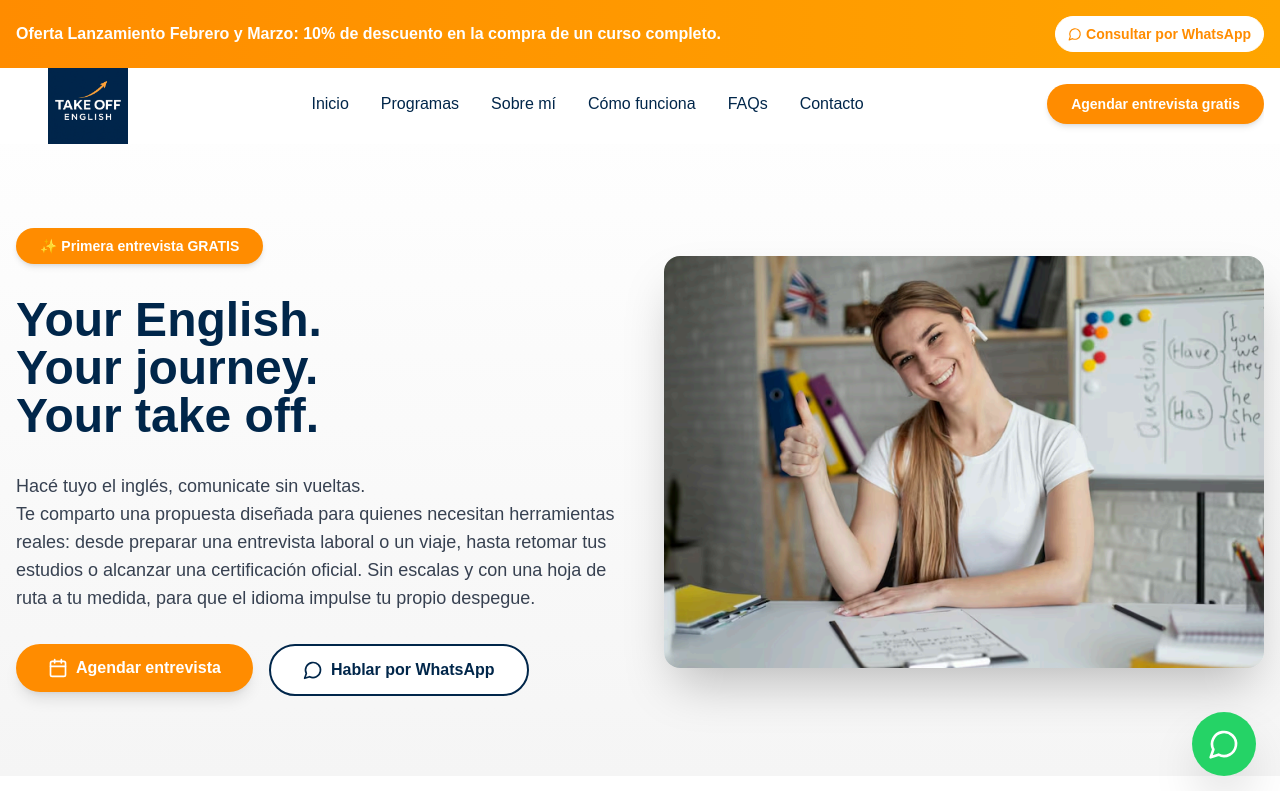
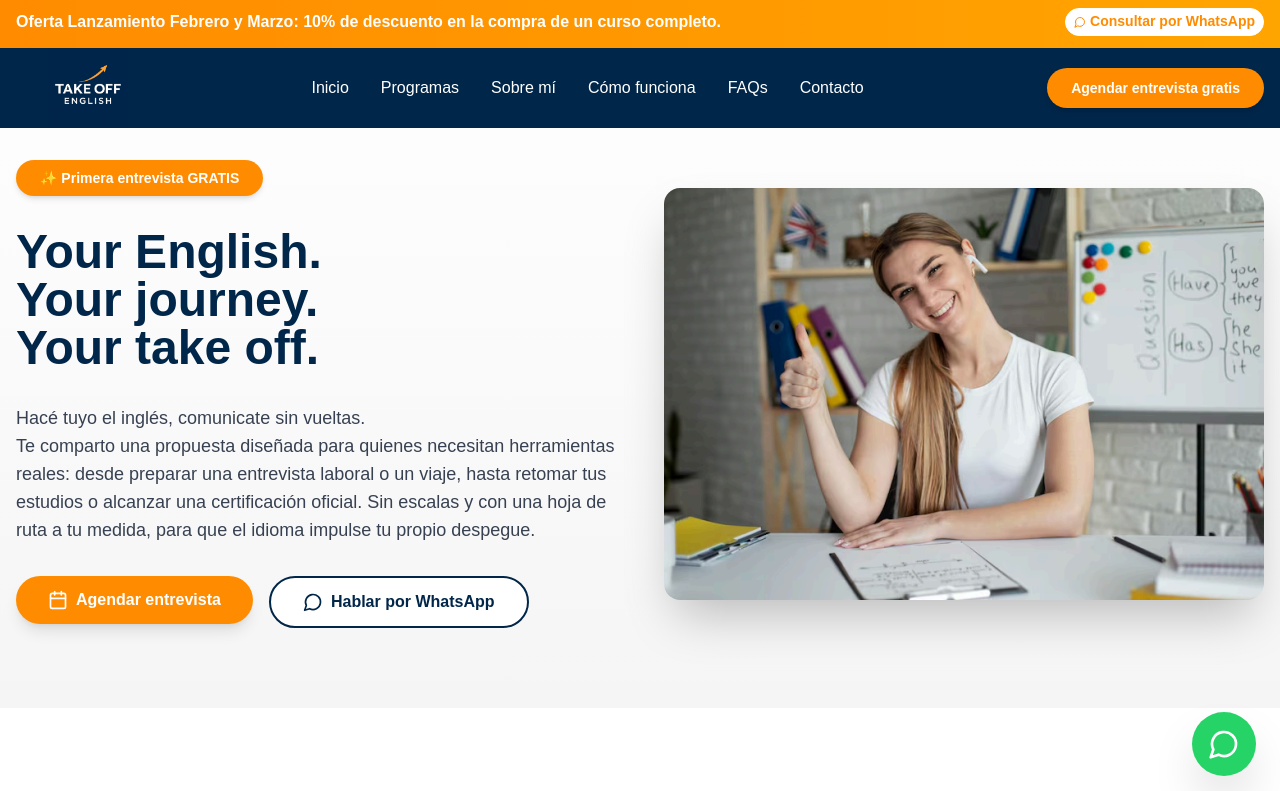
Before and after one commit to agusruiz11/takeOff-english-web, a React (Vite) app: page / in a window 1280 px wide. Shown: the top 791 px of the page. Built offline with nearby package versions, Linux system fonts and the light colour scheme; a web font is replaced by a local one.

Commit message:
fixes header and prommo banner. new whatsapp

```diff
--- a/package.json
+++ b/package.json
@@ -5,7 +5,7 @@
   "private": true,
   "scripts": {
     "dev": "vite --host :: --port 3000",
-    "build": "node tools/generate-llms.js || exit 0 && vite build",
+    "build": "vite build",
     "preview": "vite preview --host :: --port 3000"
   },
   "dependencies": {
--- a/src/components/About.jsx
+++ b/src/components/About.jsx
@@ -1,6 +1,7 @@
 import React from 'react';
 import { motion } from 'framer-motion';
 import { CheckCircle2 } from 'lucide-react';
+import aboutImage from '@/assets/images/about-me.png';
 
 const About = () => {
   const highlights = [
@@ -23,7 +24,7 @@ const About = () => {
             <img
               className="w-full max-w-sm h-auto rounded-2xl shadow-2xl mx-auto"
               alt="English teacher with students in professional setting"
-              src="./src/assets/images/about-me.png" />
+              src={aboutImage} />
           </motion.div>
 
           <motion.div
--- a/src/components/Contact.jsx
+++ b/src/components/Contact.jsx
@@ -18,7 +18,7 @@ const Contact = () => {
   });
 
   const handleWhatsApp = () => {
-    window.open('https://wa.me/5491158143809?text=Hola!%20Quiero%20agendar%20mi%20entrevista%20gratis%20para%20Take%20Off%20English%20😊', '_blank');
+    window.open('https://wa.me/5491179951001?text=Hola!%20Quiero%20agendar%20mi%20entrevista%20gratis%20para%20Take%20Off%20English%20😊', '_blank');
   };
 
   const handleCalendly = () => {
@@ -81,7 +81,7 @@ const Contact = () => {
                 <div className="text-center pb-2">
                   <p className="text-gray-600 text-sm mb-1">Teléfono</p>
                   <a
-                    href="https://wa.me/5491158143809"
+                    href="https://wa.me/5491179951001"
                     target="_blank"
                     rel="noopener noreferrer"
                     className="text-[#00264A] hover:text-[#FF8C00] font-semibold text-lg transition-colors duration-200"
--- a/src/components/Footer.jsx
+++ b/src/components/Footer.jsx
@@ -1,5 +1,6 @@
 import React from 'react';
 import { Facebook, Instagram, Linkedin, Mail } from 'lucide-react';
+import logo from '@/assets/images/logo.png';
 
 const Footer = () => {
   const scrollToSection = (id) => {
@@ -15,7 +16,7 @@ const Footer = () => {
         <div className="grid md:grid-cols-4 gap-8 mb-8">
           <div>
             <img
-              src="./src/assets/images/logo.png"
+              src={logo}
               alt="Take Off English logo"
               className="h-36 w-36 ml-8"
             />
@@ -68,12 +69,12 @@ const Footer = () => {
             <span className="font-semibold text-lg mb-4 block">Contacto</span>
             <div className="space-y-3 mb-4">
               <a
-                href="https://wa.me/5491158143809"
+                href="https://wa.me/5491179951001"
                 target="_blank"
                 rel="noopener noreferrer"
                 className="text-gray-300 hover:text-[#FF8C00] transition-colors duration-200 text-sm block"
               >
-                +54 9 11 5814-3809
+                +54 9 11 7995-1001
               </a>
               <a
                 href="mailto:info@takeoffenglish.ar"
@@ -97,7 +98,7 @@ const Footer = () => {
             <span className="font-semibold text-lg mb-4 block mt-6">Síguenos</span>
             <div className="flex space-x-4 mb-4">
               <a
-                href="#"
+                href="https://www.facebook.com/profile.php?id=61585903962614"
                 target="_blank"
                 rel="noopener noreferrer"
                 className="text-gray-300 hover:text-[#FF8C00] transition-colors duration-200"
@@ -130,7 +131,7 @@ const Footer = () => {
 
         <div className="border-t border-gray-700 pt-8 text-center">
           <p className="text-gray-400 text-sm">
-            © {new Date().getFullYear()} Take Off English. Todos los derechos reservados.
+            © {new Date().getFullYear()} Take Off English. Todos los derechos reservados. Desarrollado por <a href="https://posicionarte.online" target="_blank" rel="noopener noreferrer" className="text-gray-300 hover:text-[#FF8C00] transition-colors duration-200">Posicionarte Online</a>
           </p>
         </div>
       </div>
--- a/src/components/Header.jsx
+++ b/src/components/Header.jsx
@@ -3,12 +3,15 @@ import { motion } from 'framer-motion';
 import { Menu, X } from 'lucide-react';
 import { Button } from '@/components/ui/button';
 import { siteConfig } from '@/config/site';
+import logo from '@/assets/images/logo.png';
 
-const PROMO_BANNER_HEIGHT = 64; // Altura aproximada del banner en px
+const PROMO_BANNER_HEIGHT_DESKTOP = 48; // h-12 = 48px
+const PROMO_BANNER_HEIGHT_MOBILE = 80; // min-h-[80px] en mobile
 
 const Header = () => {
   const [isScrolled, setIsScrolled] = useState(false);
   const [isMobileMenuOpen, setIsMobileMenuOpen] = useState(false);
+  const [isMobile, setIsMobile] = useState(false);
 
   useEffect(() => {
     const handleScroll = () => {
@@ -18,12 +21,20 @@ const Header = () => {
     return () => window.removeEventListener('scroll', handleScroll);
   }, []);
 
+  useEffect(() => {
+    const mq = window.matchMedia('(max-width: 639px)');
+    const update = () => setIsMobile(mq.matches);
+    update();
+    mq.addEventListener('change', update);
+    return () => mq.removeEventListener('change', update);
+  }, []);
+
+  const promoBannerHeight = isMobile ? PROMO_BANNER_HEIGHT_MOBILE : PROMO_BANNER_HEIGHT_DESKTOP;
+
   // Calcular posición del header: si hay scroll, va a top: 0, si no y el promo está activo, va debajo del promo
   const getTopPosition = () => {
     if (!siteConfig.promoEnabled) return 0;
-    // Si hay scroll, el header sube a top: 0
-    // Si no hay scroll, el header está debajo del promo banner
-    return isScrolled ? 0 : PROMO_BANNER_HEIGHT;
+    return isScrolled ? 0 : promoBannerHeight;
   };
 
   const scrollToSection = (id) => {
@@ -47,7 +58,7 @@ const Header = () => {
     <header
       style={{ top: `${getTopPosition()}px` }}
       className={`fixed left-0 right-0 z-40 transition-all duration-300 overflow-hidden ${
-        isScrolled ? 'bg-white shadow-md' : 'bg-white/95 backdrop-blur-sm'
+        isScrolled ? 'bg-[#00264A] shadow-md' : 'bg-[#00264A] backdrop-blur-sm'
       }`}
     >
       <div className="container mx-auto px-4">
@@ -57,9 +68,9 @@ const Header = () => {
             className="flex items-center space-x-2 focus:outline-none hover:scale-120"
           >
             <img
-              src="./src/assets/images/logo.png"
+              src={logo}
               alt="Take Off English logo"
-              className="h-20 w-20 ml-8 object-contain"
+              className="h-16 sm:h-20 w-16 sm:w-20 ml-2 sm:ml-8 object-contain flex-shrink-0"
             />
           </button>
 
@@ -68,7 +79,7 @@ const Header = () => {
               <button
                 key={item.id}
                 onClick={() => scrollToSection(item.id)}
-                className="text-[#00264A] hover:text-[#FF8C00] transition-colors duration-200 font-medium"
+                className="text-white hover:text-[#FF8C00] transition-colors duration-200 font-medium"
               >
                 {item.label}
               </button>
@@ -85,7 +96,7 @@ const Header = () => {
           </div>
 
           <button
-            className="lg:hidden text-[#00264A] focus:outline-none"
+            className="lg:hidden text-white focus:outline-none mr-4"
             onClick={() => setIsMobileMenuOpen(!isMobileMenuOpen)}
           >
             {isMobileMenuOpen ? <X size={28} /> : <Menu size={28} />}
--- a/src/components/Hero.jsx
+++ b/src/components/Hero.jsx
@@ -3,9 +3,11 @@ import { motion } from 'framer-motion';
 import { Button } from '@/components/ui/button';
 import { MessageCircle, Calendar } from 'lucide-react';
 import { siteConfig } from '@/config/site';
+import heroImage from '@/assets/images/hero.png';
 
 const Hero = () => {
   const [isScrolled, setIsScrolled] = useState(false);
+  const [isMobile, setIsMobile] = useState(false);
 
   useEffect(() => {
     const handleScroll = () => {
@@ -15,21 +17,30 @@ const Hero = () => {
     return () => window.removeEventListener('scroll', handleScroll);
   }, []);
 
+  useEffect(() => {
+    const mq = window.matchMedia('(max-width: 639px)');
+    const update = () => setIsMobile(mq.matches);
+    update();
+    mq.addEventListener('change', update);
+    return () => mq.removeEventListener('change', update);
+  }, []);
+
   const handleWhatsApp = () => {
-    window.open('https://wa.me/5491158143809?text=Hola!%20Quiero%20agendar%20mi%20entrevista%20gratis%20para%20Take%20Off%20English%20😊', '_blank');
+    window.open('https://wa.me/5491179951001?text=Hola!%20Quiero%20agendar%20mi%20entrevista%20gratis%20para%20Take%20Off%20English%20😊', '_blank');
   };
   const handleCalendly = () => {
     window.open(siteConfig.calendlyUrl, '_blank');
   };
 
   // Ajustar padding-top dinámicamente:
-  // - Si hay scroll: solo Header (80px) = pt-32
-  // - Si no hay scroll y promo activo: Header (80px) + PromoBanner (64px) = pt-40
-  // - Si no hay scroll y promo inactivo: solo Header (80px) = pt-32
-  const paddingTop = (siteConfig.promoEnabled && !isScrolled) ? 'pt-40' : 'pt-32';
+  // - Si hay scroll: Header 80px (pt-20)
+  // - Si no hay scroll y promo activo: mobile 80+80=160 (pt-40), desktop 48+80=128 (pt-32)
+  const paddingTop = (siteConfig.promoEnabled && !isScrolled)
+    ? (isMobile ? 'pt-40' : 'pt-32')
+    : 'pt-20';
 
   return <section id="hero" className={`${paddingTop} pb-20 bg-gradient-to-b from-white to-[#F5F5F5] transition-all duration-300`}>
-      <div className="container mx-auto px-4">
+      <div className="container mx-auto px-4 pt-8">
         <div className="grid lg:grid-cols-2 gap-12 items-center">
           <motion.div initial={{
           opacity: 0,
@@ -83,7 +94,7 @@ const Hero = () => {
           duration: 0.6,
           delay: 0.2
         }} className="relative">
-            <img className="w-full h-auto rounded-2xl shadow-2xl" alt="Student taking off - growth and progress in English learning" src="./src/assets/images/hero.png" />
+            <img className="w-full h-auto rounded-2xl shadow-2xl" alt="Student taking off - growth and progress in English learning" src={heroImage} />
           </motion.div>
         </div>
       </div>
--- a/src/components/PromoBanner.jsx
+++ b/src/components/PromoBanner.jsx
@@ -36,16 +36,14 @@ const PromoBanner = ({ onClose }) => {
           animate={{ opacity: 1, y: 0 }}
           exit={{ opacity: 0, y: -20 }}
           transition={{ duration: 0.3 }}
-          className="bg-gradient-to-r from-[#FF8C00] to-[#FFA500] text-white py-4 relative fixed top-0 left-0 right-0 z-50"
+          className="bg-gradient-to-r from-[#FF8C00] to-[#FFA500] text-white py-2 sm:py-2 fixed inset-x-0 top-0 z-50 min-h-[80px] sm:min-h-12 overflow-hidden"
         >
-      <div className="container mx-auto px-4">
-        <div className="flex items-center justify-between gap-4">
-          <div className="flex-1 text-center md:text-left">
-            <p className="font-semibold text-sm md:text-base">
-              {siteConfig.promoText}
-            </p>
-          </div>
-          <div className="flex items-center gap-2 flex-shrink-0">
+      <div className="container mx-auto px-4 h-full">
+        <div className="flex flex-col sm:flex-row items-center justify-center sm:justify-between gap-2 sm:gap-4 h-full min-h-[72px] sm:min-h-0 py-1 sm:py-0">
+          <p className="font-semibold text-xs sm:text-sm md:text-base text-center sm:text-left flex-1 sm:flex-initial order-1 sm:order-none line-clamp-2 sm:line-clamp-none">
+            {siteConfig.promoText}
+          </p>
+          <div className="flex items-center gap-2 flex-shrink-0 order-2 sm:order-none">
             {/* <Button
               onClick={handleCalendly}
               size="sm"
@@ -59,16 +57,17 @@ const PromoBanner = ({ onClose }) => {
               onClick={handleWhatsApp}
               size="sm"
               variant="outline"
-              className="border-white text-[#FF8C00] hover:bg-white/20 rounded-full text-xs md:text-sm font-semibold flex items-center gap-1"
+              className="h-7 min-h-0 px-2 border-white text-[#FF8C00] hover:bg-[#00264A] hover:text-white hover:border-[#00264A] rounded-full text-xs md:text-sm font-semibold flex items-center gap-1"
+              style={{ lineHeight: 1.1 }}
             >
-              <MessageCircle size={14} />
+              <MessageCircle size={12} />
               <span className="hidden sm:inline">Consultar por WhatsApp</span>
               <span className="sm:hidden">WhatsApp</span>
             </Button>
             {onClose && (
               <button
                 onClick={onClose}
-                className="ml-2 p-1 hover:bg-white/20 rounded-full transition-colors"
+                className="ml-2 p-1 rounded-full transition-colors"
                 aria-label="Cerrar banner"
               >
                 <X size={18} />
--- a/src/components/WhatsAppButton.jsx
+++ b/src/components/WhatsAppButton.jsx
@@ -5,7 +5,7 @@ import { MessageCircle } from 'lucide-react';
 
 const WhatsAppButton = () => {
   const handleWhatsApp = () => {
-    window.open('https://wa.me/5491158143809?text=Hola!%20Quiero%20agendar%20mi%20entrevista%20gratis%20para%20Take%20Off%20English%20😊', '_blank');
+    window.open('https://wa.me/5491179951001?text=Hola!%20Quiero%20agendar%20mi%20entrevista%20gratis%20para%20Take%20Off%20English%20', '_blank');
   };
 
   return (
--- a/src/config/site.ts
+++ b/src/config/site.ts
@@ -1,6 +1,6 @@
 export const siteConfig = {
   calendlyUrl: 'https://calendly.com/gabyteacher428',
-  whatsappNumber: '5491158143809',
+  whatsappNumber: '5491179951001',
   whatsappMessage: 'Hola! Quiero agendar mi entrevista gratis para Take Off English 😊',
   promoEnabled: true,
   promoText: 'Oferta Lanzamiento Febrero y Marzo: 10% de descuento en la compra de un curso completo.',
--- a/src/index.css
+++ b/src/index.css
@@ -42,8 +42,10 @@
 
 html {
   scroll-behavior: smooth;
+  overflow-x: hidden;
 }
 
 body {
   overflow-x: hidden;
+  min-width: 100%;
 }
```
Also changed, not shown: index.html (+4 -4 lines), src/App.jsx (+4 -4 lines), public/favicon.png (added), 8 other files (tests, documents, lock files or other folders).
